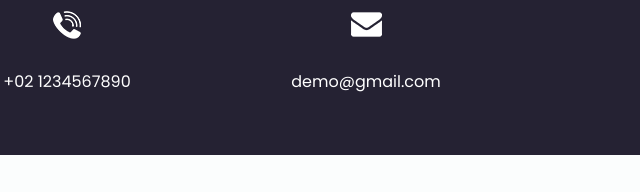
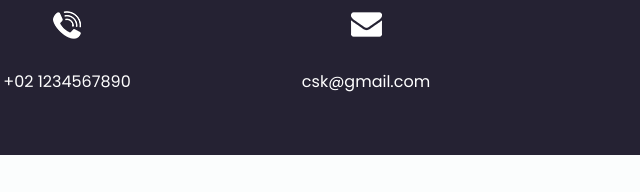
Before and after one commit to SushantPrasad13/CSK-FitnessTraining-Gym-Website, a plain HTML site: page contact.html in a window 1280 px wide. Shown: the part 767-959 px from the top of the page, 573-1213 px from the left. Drawn offline with nearby package versions, Linux system fonts and the light colour scheme.

Commit message:
Update contact.html

```diff
--- a/contact.html
+++ b/contact.html
@@ -155,7 +155,7 @@
             </div>
             <div class="detail-box">
               <p>
-                demo@gmail.com
+                csk@gmail.com
               </p>
             </div>
           </div>
```
